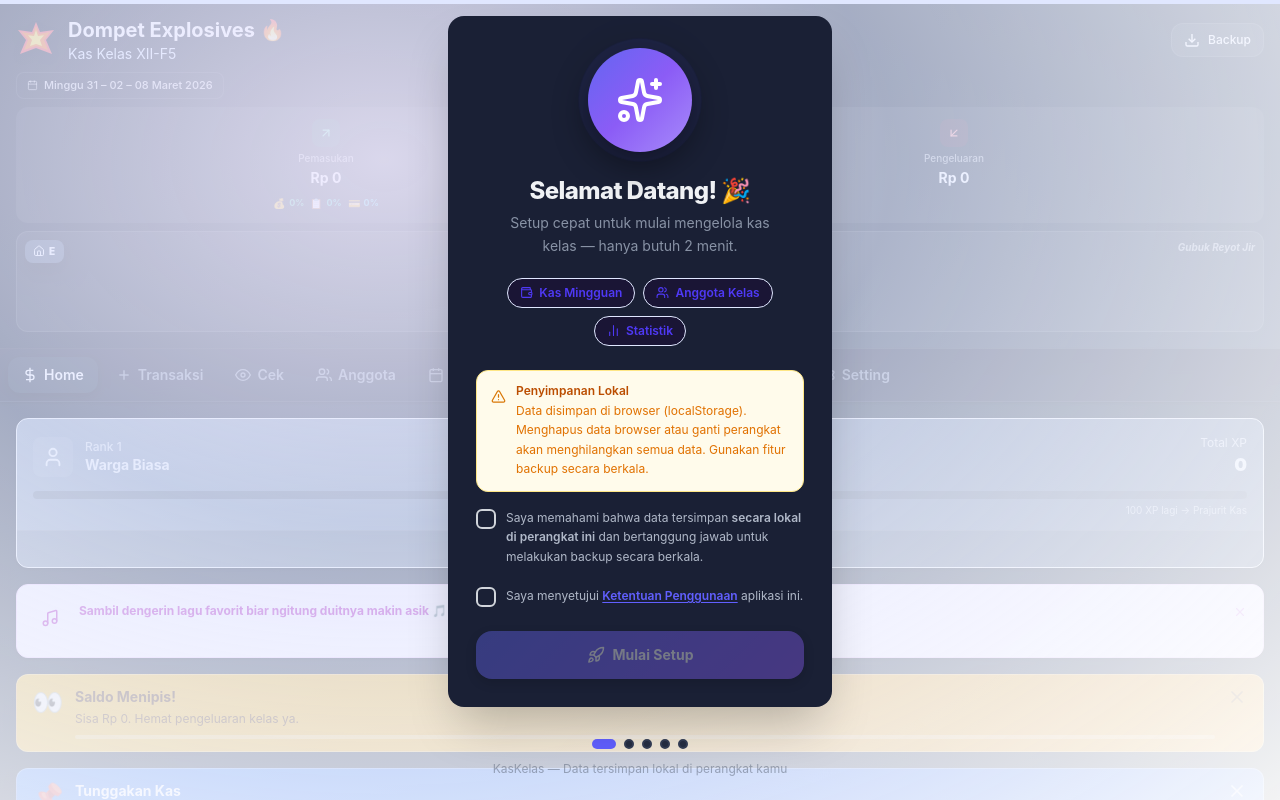
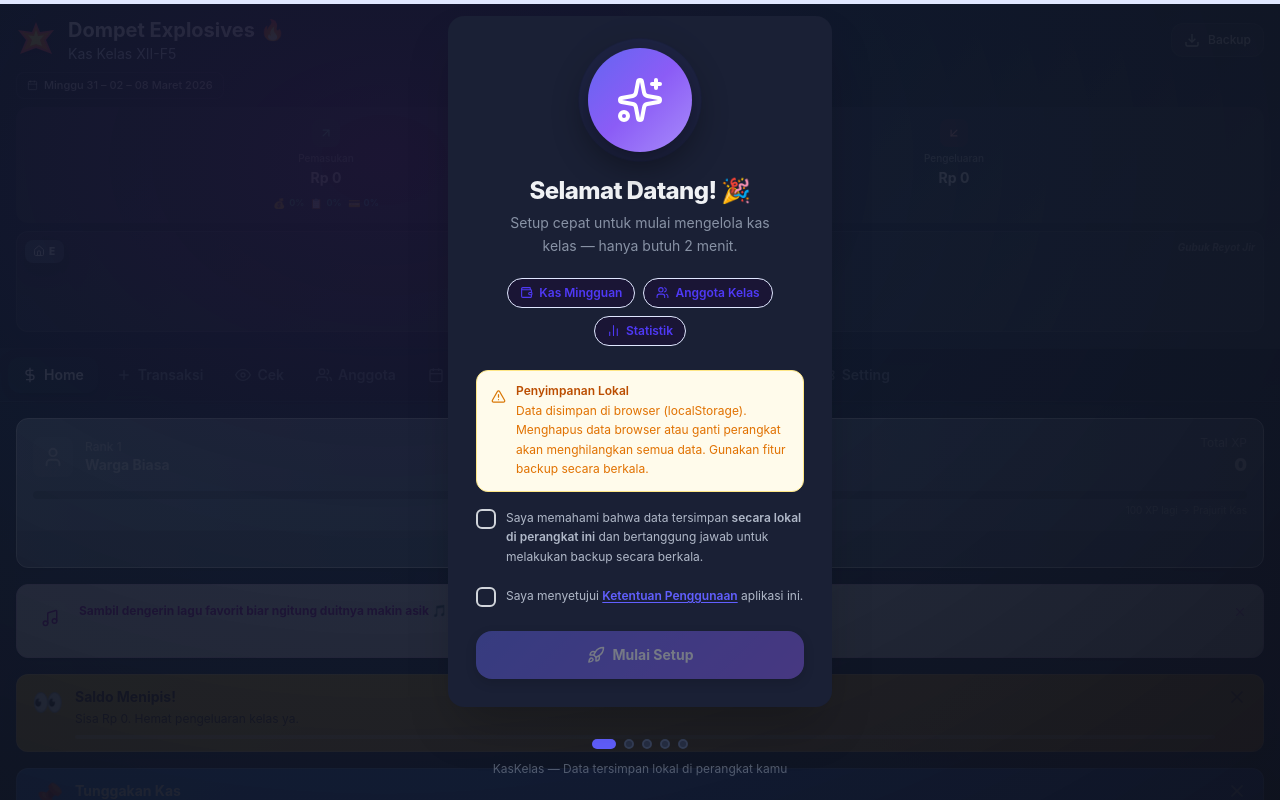
Before and after one commit to Riz6ix/Dompet-Explosives, a React (Vite) app: page / in a window 1280 px wide. Shown: the top 800 px of the page. Built offline with nearby package versions, Linux system fonts and the light colour scheme.

Commit message:
fix: dark theme — brighter muted text, setup overlay dark bg

```diff
--- a/src/styles/dark-theme.css
+++ b/src/styles/dark-theme.css
@@ -83,14 +83,14 @@
 .text-gray-700 { color: #c8cdd8 !important; }
 .text-gray-600 { color: #b0b8c8 !important; }
 .text-gray-500 { color: #8892a5 !important; }
-.text-gray-400 { color: #6b7588 !important; }
+.text-gray-400 { color: #7d8799 !important; }
 .text-gray-300 { color: #555f72 !important; }
 
 /* Slate text scale */
 .text-slate-800 { color: #e4e7ed !important; }
 .text-slate-700 { color: #c8cdd8 !important; }
 .text-slate-500 { color: #8892a5 !important; }
-.text-slate-400 { color: #7a849a !important; }
+.text-slate-400 { color: #8490a6 !important; }
 .text-slate-300 { color: #6b7588 !important; }
 
 /* ── Border Overrides ── */
@@ -256,3 +256,8 @@ select option {
 hr {
   border-color: #2a3246 !important;
 }
+
+/* ── FirstSetup overlay background ── */
+.setup-overlay-bg {
+  background: radial-gradient(ellipse at 30% 20%, rgba(26, 20, 50, 0.95) 0%, rgba(15, 23, 42, 0.9) 40%, rgba(15, 18, 30, 0.97) 100%) !important;
+}
```
